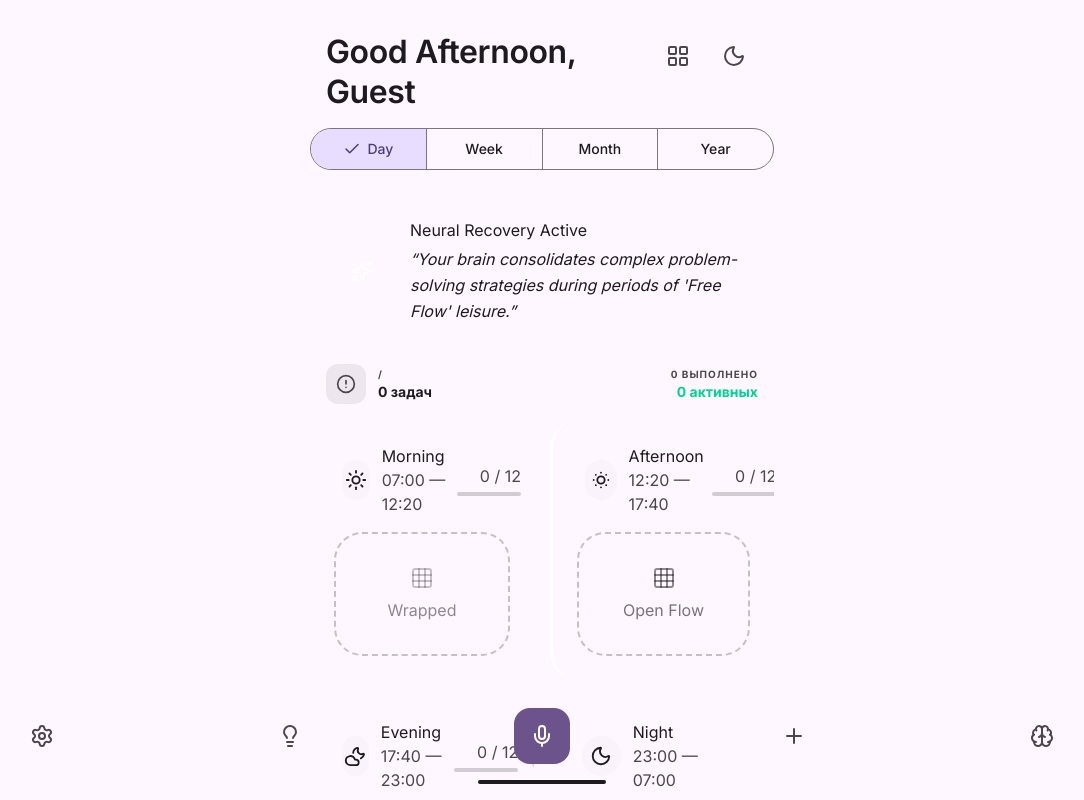
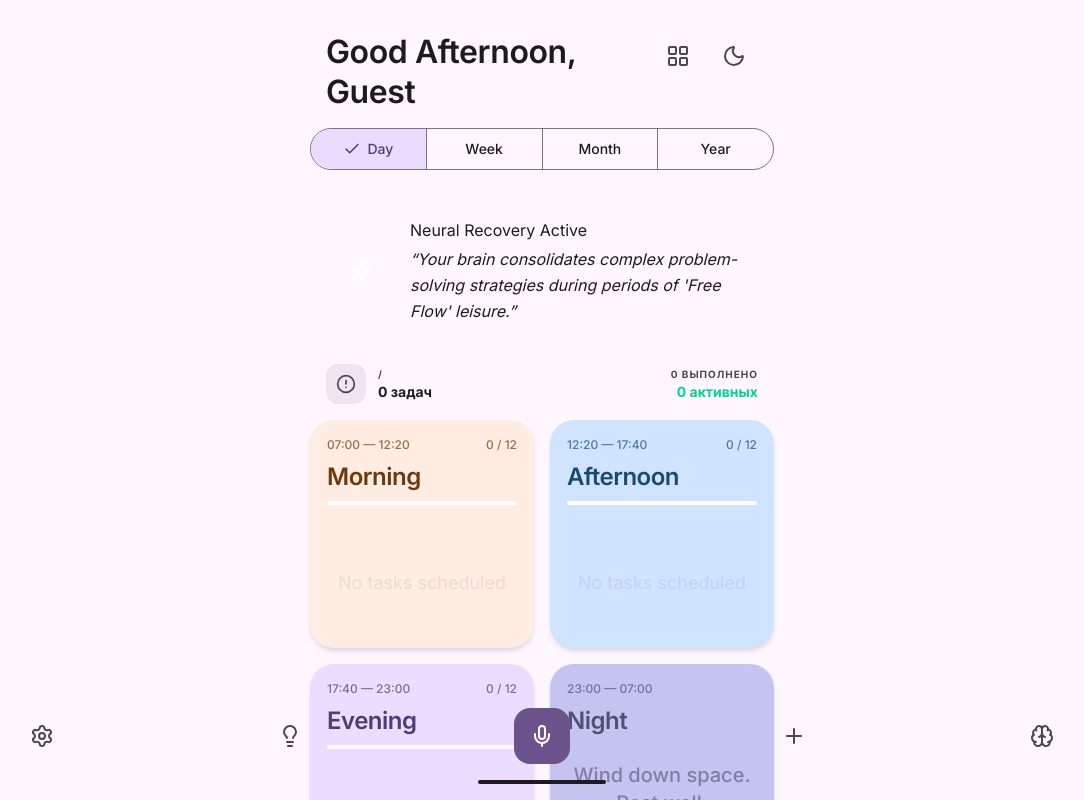
Before and after one commit to denzakh/flow, a React (Vite) app: page / in a window 1280 px wide. Both pictures are taken after a click on the button "Continue as Guest". Shown: the top 800 px of the page, without its empty margins (98-1182 px from the left). Built offline with nearby package versions, Linux system fonts and the light colour scheme.

Commit message:
feat: TimeBlock redesign with circadian colors, light/dark theme

```diff
--- a/src/components/blocks/TimeBlock.tsx
+++ b/src/components/blocks/TimeBlock.tsx
@@ -20,14 +20,8 @@ interface TimeBlockProps {
   onDelete: (id: string) => void;
   onUpdate: (id: string, updates: Partial<Task>) => void;
   language: Language;
+  viewMode?: 'grid' | 'vertical';
 }
-
-const BLOCK_BG: Record<TimePeriod, string> = {
-  [TimePeriod.MORNING]: 'var(--flow-block-morning-bg)',
-  [TimePeriod.AFTERNOON]: 'var(--flow-block-afternoon-bg)',
-  [TimePeriod.EVENING]: 'var(--flow-block-evening-bg)',
-  [TimePeriod.NIGHT]: 'var(--flow-block-night-bg)',
-};
 
 const TimeBlock: React.FC<TimeBlockProps> = ({
   block,
@@ -43,130 +37,79 @@ const TimeBlock: React.FC<TimeBlockProps> = ({
   onDelete,
   onUpdate,
   language,
+  viewMode = 'grid',
 }) => {
   const t = TRANSLATIONS[language];
-  const isOverloaded = totalPoints > 10;
-  const blockBg = BLOCK_BG[block.id];
+  const periodId = block.id;
+  const containerColor = `var(--flow-block-${periodId}-container)`;
+  const onContainerColor = `var(--flow-block-${periodId}-on-container)`;
+  const seedColor = `var(--flow-block-${periodId}-seed)`;
+  const seedOnColor = `var(--flow-block-${periodId}-seed-on)`;
+  const borderColor = `var(--flow-block-${periodId}-border)`;
 
   return (
     <section
-      className={`block-card md-state-layer relative p-6 transition-shadow duration-md-medium2 ease-md-standard overflow-visible ${isActive ? 'border-l-[3px] border-l-white/90' : ''
-        }`}
+      className={`relative p-1 ${viewMode === 'vertical' ? 'min-h-[228px] h-auto' : 'h-[228px]'} flex flex-col gap-2 transition-shadow duration-200 ${isActive ? 'border-l-[3px] border-l-white/90' : ''
+        } shadow-md dark:shadow-none`}
       style={{
-        borderRadius: 'var(--md-sys-shape-corner-extra-large)',
-        background: blockBg,
-        boxShadow: isActive ? 'var(--md-sys-elevation-3)' : 'var(--md-sys-elevation-1)',
-        color: 'var(--md-sys-color-on-surface)',
-      }}
-      onMouseEnter={(e) => {
-        if (!isActive) {
-          (e.currentTarget as HTMLElement).style.boxShadow = 'var(--md-sys-elevation-2)';
-        }
-      }}
-      onMouseLeave={(e) => {
-        (e.currentTarget as HTMLElement).style.boxShadow = isActive
-          ? 'var(--md-sys-elevation-3)'
-          : 'var(--md-sys-elevation-1)';
-      }}
+        borderRadius: '24px',
+        background: containerColor,
+        borderColor: isNight ? 'transparent' : borderColor,
+        borderWidth: '1px',
+        borderStyle: 'solid',
+        animation: `block-appear 250ms var(--md-sys-motion-easing-emphasized-decel) both`,
+      } as React.CSSProperties}
     >
-      {isOverCapacity && (
-        <div
-          className="absolute inset-0 pointer-events-none"
-          style={{
-            borderRadius: 'var(--md-sys-shape-corner-extra-large)',
-            border: '2px solid var(--flow-capacity-overload)',
-            opacity: 0.35,
-          }}
-        />
+      {/* Header Rows */}
+      <div className="flex flex-col gap-2 px-3 pt-3">
+        {/* Header Row 1: Time Range + Capacity */}
+        <div className="flex justify-between items-center w-full">
+          <span className="text-xs font-medium opacity-70 whitespace-nowrap" style={{ color: onContainerColor }}>
+            {block.startTime} — {block.endTime}
+          </span>
+          {!isNight && (
+            <span className="text-xs font-medium opacity-70 whitespace-nowrap" style={{ color: onContainerColor }}>
+              {totalPoints} / {BLOCK_CAPACITY}
+            </span>
           )}
+        </div>
 
-      <div className="flex items-center justify-between mb-4 px-2 relative z-[1]">
-        <div className="flex items-center gap-3">
-          <div
-            className="w-10 h-10 flex items-center justify-center"
-            style={{
-              borderRadius: 'var(--md-sys-shape-corner-full)',
-              background: 'color-mix(in srgb, var(--md-sys-color-surface-container) 40%, transparent)',
-            }}
-          >
-            {getIcon(block.icon, 'w-[22px] h-[22px]')}
-          </div>
+        {/* Header Row 2: Period Name */}
         <div>
-            <h2 className="md-typescale-title-large" style={{ color: 'var(--md-sys-color-on-surface)' }}>{block.label}</h2>
-            <span className="md-typescale-label-medium" style={{ color: 'var(--md-sys-color-on-surface-variant)' }}>
-              {block.startTime} — {block.endTime}
+          <span className="text-2xl font-semibold tracking-[-0.5px]" style={{ color: onContainerColor }}>
+            {block.label}
           </span>
         </div>
       </div>
 
-        <div className="flex items-center gap-3">
+      {/* Progress Bar (visible for non-night periods) */}
       {!isNight && (
-            <div className="flex flex-col items-end gap-1 min-w-[4rem]">
-              <span
-                className={`md-typescale-label-small ${isOverCapacity ? 'text-[var(--flow-capacity-overload)]' : ''}`}
-                style={{ color: isOverCapacity ? undefined : 'color-mix(in srgb, var(--md-sys-color-on-surface) 80%, transparent)' }}
-              >
-                {totalPoints} / {BLOCK_CAPACITY}
-              </span>
-              <div
-                className="w-full h-1 overflow-hidden"
-                style={{
+        <div className="flex flex-col items-start gap-1 min-w-[4rem] px-3">
+          <div className="w-full h-1 overflow-hidden" style={{
             borderRadius: 'var(--md-sys-shape-corner-full)',
-                  background: 'color-mix(in srgb, var(--md-sys-color-on-surface) 20%, transparent)',
-                }}
-              >
-                <div
-                  className="h-full transition-all duration-md-medium2 ease-md-standard"
-                  style={{
+            background: seedOnColor,
+            border: '0.2px solid var(--flow-block-${periodId}-on-container)',
+          }}>
+            <div className="h-full transition-all duration-md-medium2 ease-md-standard" style={{
               width: `${Math.min(capacityPercent, 100)}%`,
               borderRadius: 'var(--md-sys-shape-corner-full)',
-                    background: isOverloaded
-                      ? 'var(--flow-capacity-overload)'
-                      : 'color-mix(in srgb, var(--md-sys-color-on-surface) 80%, transparent)',
-                  }}
-                />
+              background: isOverCapacity ? 'var(--flow-capacity-overload)' : seedColor,
+            }}>
+            </div>
           </div>
         </div>
       )}
 
-          {!isNight && !isPast && (
-            <button
-              type="button"
-              onClick={onQuickAdd}
-              className="md-state-layer md-focus-ring w-10 h-10 flex items-center justify-center transition-opacity duration-md-short4 ease-md-standard"
-              style={{
-                borderRadius: 'var(--md-sys-shape-corner-full)',
-                background: 'color-mix(in srgb, var(--md-sys-color-on-surface) 15%, transparent)',
-                color: 'var(--md-sys-color-on-surface)',
-                minWidth: '40px',
-                minHeight: '40px',
-              }}
-              aria-label={t.addPoint}
-            >
-              <Plus size={22} />
-            </button>
-          )}
-        </div>
-      </div>
-
-      {isOverCapacity && (
-        <div
-          className="mb-4 p-3 flex items-start gap-3"
-          style={{
-            borderRadius: 'var(--md-sys-shape-corner-medium)',
-            background: 'color-mix(in srgb, var(--md-sys-color-on-surface) 12%, transparent)',
-            border: '1px solid color-mix(in srgb, var(--md-sys-color-on-surface) 20%, transparent)',
-          }}
-        >
-          <AlertTriangle size={14} className="mt-0.5 shrink-0" />
-          <p className="md-typescale-label-medium leading-tight" style={{ color: 'var(--md-sys-color-on-surface)' }}>
-            Your {block.label.toLowerCase()} looks a bit crowded. Remember to leave space for yourself.
+      {/* Content Slot */}
+      <div className="flex-1 relative overflow-visible w-full rounded-b-[20px] rounded-t-none">
+        {isNight ? (
+          <div className="text-center pt-4 px-3">
+            <p className="text-xl font-medium text-[var(--flow-block-night-on-container)] opacity-60">
+              Wind down space. Rest well.
             </p>
           </div>
-      )}
-
-      <div className="overflow-visible">
-        {tasks.length > 0 ? (
+        ) : tasks.length > 0 ? (
+          viewMode === 'grid' ? (
             <BubbleBlock
               tasks={tasks}
               isRecoveryMode={false}
@@ -174,35 +117,42 @@ const TimeBlock: React.FC<TimeBlockProps> = ({
               onBubbleClick={onToggle}
             />
           ) : (
-          <button
-            type="button"
-            onClick={() => (!isNight && !isPast ? onQuickAdd() : undefined)}
-            className={`md-state-layer w-full py-8 flex flex-col items-center justify-center gap-2 transition-colors duration-md-short4 ease-md-standard group ${isNight ? '' : 'border-2 border-dashed hover:bg-white/[0.08]'
-              }`}
-            style={{
-              borderRadius: 'var(--md-sys-shape-corner-extra-large)',
-              borderColor: isNight ? undefined : 'color-mix(in srgb, var(--md-sys-color-on-surface) 25%, transparent)',
-              minHeight: '48px',
-            }}
+            /* Заглушки для вертикального режима (будут заменены на TaskListItem позже) */
+            <div className="flex flex-col gap-2 px-3 pb-12 pt-1">
+              {tasks.map(task => (
+                <div
+                  key={task.id}
+                  className="h-14 w-full rounded-xl flex items-center px-4"
+                  style={{ border: `1px solid var(--flow-block-${periodId}-on-container)` }}
                 >
-            {isNight ? (
-              <>
-                <img src="/assets/images/Background+Border+Shadow.png" alt="Rest" className="w-8 h-8 opacity-80" />
-                <span className="md-typescale-label-medium" style={{ color: 'var(--md-sys-color-on-surface)' }}>Rest Phase</span>
-              </>
+                  <div className="w-4 h-4 rounded-full mr-3 border opacity-50" />
+                  <span className="text-sm font-medium opacity-80" style={{ color: onContainerColor }}>
+                    {task.title}
+                  </span>
+                </div>
+              ))}
+            </div>
+          )
         ) : (
-              <>
-                <Grid
-                  size={24}
-                  className="transition-transform duration-md-short4"
-                  style={{ color: isActive ? 'color-mix(in srgb, var(--md-sys-color-on-surface) 50%, transparent)' : 'color-mix(in srgb, var(--md-sys-color-on-surface) 25%, transparent)' }}
-                />
-                <span className="md-typescale-label-medium" style={{ color: isActive ? 'color-mix(in srgb, var(--md-sys-color-on-surface) 60%, transparent)' : 'color-mix(in srgb, var(--md-sys-color-on-surface) 50%, transparent)' }}>
-                  {isPast ? 'Wrapped' : isActive ? 'Open Flow' : 'Free Space'}
-                </span>
-              </>
+          <div className="text-center pt-4 px-3">
+            <div className="w-8 h-8 mx-auto mb-2">
+              {block.id === 'morning' && getIcon('sunrise', 'w-8 h-8')}
+              {block.id === 'afternoon' && getIcon('sun', 'w-8 h-8')}
+              {block.id === 'evening' && getIcon('sunset', 'w-8 h-8')}
+            </div>
+            <p className="text-lg text-[var(--flow-block-${periodId}-on-container)] opacity-8">
+              No tasks scheduled
+            </p>
+          </div>
         )}
-          </button>
+      </div>
+
+      {/* Inline Slot for overflow text - absolutely positioned */}
+      <div className="absolute bottom-2 left-0 right-0 px-3 z-10 pointer-events-none flex justify-center">
+        {isOverCapacity && (
+          <p className="text-xs text-[var(--md-sys-color-error)] bg-[var(--md-sys-color-error-container)] px-2 py-0.5 rounded-md">
+            Capacity exceeded
+          </p>
         )}
       </div>
     </section>
--- a/src/components/blocks/TimeBlockList.tsx
+++ b/src/components/blocks/TimeBlockList.tsx
@@ -64,6 +64,7 @@ const TimeBlockList: React.FC<TimeBlockListProps> = ({
             onDelete={onDelete}
             onUpdate={onUpdate}
             language={language}
+            viewMode={isListView ? 'vertical' : 'grid'}
           />
         );
       })}
--- a/src/theme/tokens.css
+++ b/src/theme/tokens.css
@@ -290,6 +290,7 @@
   --flow-block-morning-seed-rgb: 140 79 39;
   --flow-block-morning-seed-on: #FFFFFF;
   --flow-block-morning-seed-on-rgb: 255 255 255;
+  --flow-block-morning-border: transparent;
 
   /* Afternoon */
   --flow-block-afternoon: #35618E;
@@ -304,6 +305,7 @@
   --flow-block-afternoon-seed-rgb: 54 97 142;
   --flow-block-afternoon-seed-on: #FFFFFF;
   --flow-block-afternoon-seed-on-rgb: 255 255 255;
+  --flow-block-afternoon-border: transparent;
 
   /* Evening */
   --flow-block-evening: #67558E;
@@ -318,6 +320,7 @@
   --flow-block-evening-seed-rgb: 101 85 143;
   --flow-block-evening-seed-on: #FFFFFF;
   --flow-block-evening-seed-on-rgb: 255 255 255;
+  --flow-block-evening-border: transparent;
 
   /* Night */
   --flow-block-night: #5B5B81;
@@ -332,6 +335,7 @@
   --flow-block-night-seed-rgb: 89 89 146;
   --flow-block-night-seed-on: #FFFFFF;
   --flow-block-night-seed-on-rgb: 255 255 255;
+  --flow-block-night-border: transparent;
 
   --flow-block-text: #1D1A20;
 }
@@ -472,6 +476,7 @@
   --flow-block-morning-seed-rgb: 255 182 140;
   --flow-block-morning-seed-on: #532200;
   --flow-block-morning-seed-on-rgb: 83 34 0;
+  --flow-block-morning-border: color-mix(in srgb, var(--flow-block-morning-on-container) 15%, transparent);
 
   /* Afternoon */
   --flow-block-afternoon: #A0CAFD;
@@ -486,6 +491,7 @@
   --flow-block-afternoon-seed-rgb: 160 202 253;
   --flow-block-afternoon-seed-on: #003258;
   --flow-block-afternoon-seed-on-rgb: 0 50 88;
+  --flow-block-afternoon-border: color-mix(in srgb, var(--flow-block-afternoon-on-container) 15%, transparent);
 
   /* Evening */
   --flow-block-evening: #D1BCFD;
@@ -500,6 +506,7 @@
   --flow-block-evening-seed-rgb: 207 189 254;
   --flow-block-evening-seed-on: #36275D;
   --flow-block-evening-seed-on-rgb: 54 39 93;
+  --flow-block-evening-border: color-mix(in srgb, var(--flow-block-evening-on-container) 15%, transparent);
 
   /* Night */
   --flow-block-night: #C1C1FF;
@@ -514,6 +521,7 @@
   --flow-block-night-seed-rgb: 194 193 255;
   --flow-block-night-seed-on: #2A2A60;
   --flow-block-night-seed-on-rgb: 42 42 96;
+  --flow-block-night-border: color-mix(in srgb, var(--flow-block-night-on-container) 15%, transparent);
 
   --flow-block-text: #FFFFFF;
 }
@@ -730,6 +738,10 @@
   /* High contrast: bubbles get full opacity + border */
   --flow-bubble-opacity: 1;
   --flow-bubble-border: 1px solid currentColor;
+  --flow-block-morning-border: rgba(110, 57, 14, 0.10);
+  --flow-block-afternoon-border: rgba(25, 73, 117, 0.10);
+  --flow-block-evening-border: rgba(78, 61, 117, 0.10);
+  --flow-block-night-border: transparent;
 }
 
 @media (prefers-contrast: more) {
@@ -835,6 +847,10 @@
     /* High contrast: bubbles get full opacity + border */
     --flow-bubble-opacity: 1;
     --flow-bubble-border: 1px solid currentColor;
+    --flow-block-morning-border: rgba(110, 57, 14, 0.10);
+    --flow-block-afternoon-border: rgba(25, 73, 117, 0.10);
+    --flow-block-evening-border: rgba(78, 61, 117, 0.10);
+    --flow-block-night-border: transparent;
   }
 }
 
@@ -998,54 +1014,10 @@
   --md-sys-color-outline-rgb: 246 237 248;
   --md-sys-color-outline-variant: #C8C0CB;
   --md-sys-color-outline-variant-rgb: 200 192 203;
-  --md-sys-color-shadow: #000000;
-  --md-sys-color-shadow-rgb: 0 0 0;
-  --md-sys-color-scrim: #000000;
-  --md-sys-color-scrim-rgb: 0 0 0;
-  --md-sys-color-inverse-surface: #E7E0E8;
-  --md-sys-color-inverse-surface-rgb: 231 224 232;
-  --md-sys-color-inverse-on-surface: #000000;
-  --md-sys-color-inverse-on-surface-rgb: 0 0 0;
-  --md-sys-color-inverse-primary: #553D73;
-  --md-sys-color-inverse-primary-rgb: 85 61 115;
-  --md-sys-color-primary-fixed: #EEDCFF;
-  --md-sys-color-primary-fixed-rgb: 238 220 255;
-  --md-sys-color-on-primary-fixed: #000000;
-  --md-sys-color-on-primary-fixed-rgb: 0 0 0;
-  --md-sys-color-primary-fixed-dim: #D8BAFB;
-  --md-sys-color-primary-fixed-dim-rgb: 216 186 251;
-  --md-sys-color-on-primary-fixed-variant: #1B0139;
-  --md-sys-color-on-primary-fixed-variant-rgb: 27 1 57;
-  --md-sys-color-secondary-fixed: #ECDDF7;
-  --md-sys-color-secondary-fixed-rgb: 236 221 247;
-  --md-sys-color-on-secondary-fixed: #000000;
-  --md-sys-color-on-secondary-fixed-rgb: 0 0 0;
-  --md-sys-color-secondary-fixed-dim: #CFC1DA;
-  --md-sys-color-secondary-fixed-dim-rgb: 207 193 218;
-  --md-sys-color-on-secondary-fixed-variant: #150E1F;
-  --md-sys-color-on-secondary-fixed-variant-rgb: 21 14 31;
-  --md-sys-color-tertiary-fixed: #9EF2E4;
-  --md-sys-color-tertiary-fixed-rgb: 158 242 228;
-  --md-sys-color-on-tertiary-fixed: #000000;
-  --md-sys-color-on-tertiary-fixed-rgb: 0 0 0;
-  --md-sys-color-tertiary-fixed-dim: #82D5C8;
-  --md-sys-color-tertiary-fixed-dim-rgb: 130 213 200;
-  --md-sys-color-on-tertiary-fixed-variant: #001512;
-  --md-sys-color-on-tertiary-fixed-variant-rgb: 0 21 18;
-  --md-sys-color-surface-dim: #151218;
-  --md-sys-color-surface-dim-rgb: 21 18 24;
-  --md-sys-color-surface-bright: #534F55;
-  --md-sys-color-surface-bright-rgb: 83 79 85;
-  --md-sys-color-surface-container-lowest: #000000;
-  --md-sys-color-surface-container-lowest-rgb: 0 0 0;
-  --md-sys-color-surface-container-low: #211E24;
-  --md-sys-color-surface-container-low-rgb: 33 30 36;
-  --md-sys-color-surface-container: #332F35;
-  --md-sys-color-surface-container-rgb: 51 47 53;
-  --md-sys-color-surface-container-high: #3E3A40;
-  --md-sys-color-surface-container-high-rgb: 62 58 64;
-  --md-sys-color-surface-container-highest: #49454C;
-  --md-sys-color-surface-container-highest-rgb: 73 69 76;
+  --flow-block-morning-border: color-mix(in srgb, var(--flow-block-morning-on-container) 25%, transparent);
+  --flow-block-afternoon-border: color-mix(in srgb, var(--flow-block-afternoon-on-container) 25%, transparent);
+  --flow-block-evening-border: color-mix(in srgb, var(--flow-block-evening-on-container) 25%, transparent);
+  --flow-block-night-border: color-mix(in srgb, var(--flow-block-night-on-container) 25%, transparent);
 }
 
 /* ─────────────────────────────────────────
```
Also changed, not shown: src/components/blocks/BubbleBlock.tsx (+22 -22 lines). Lines whose indentation alone changed are shown as unchanged.
